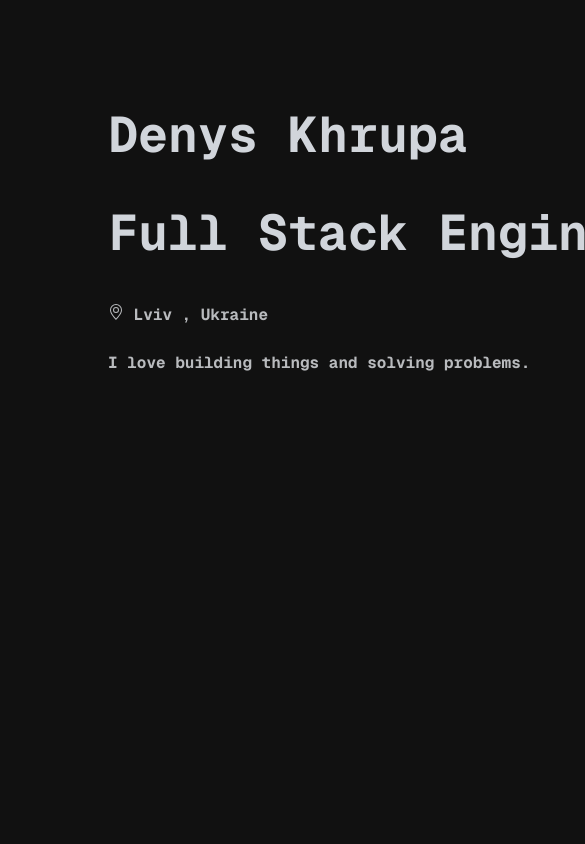
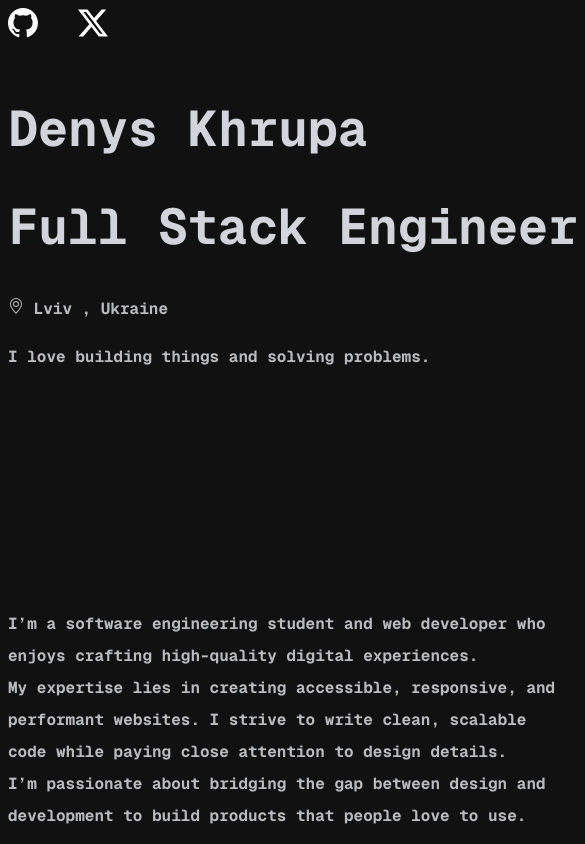
Before and after one commit to Denkhrp/best-portfolio-in-the-world, a plain HTML site: page index.html in a window 390 px wide. Shown: the top 844 px of the page, 585 px wide, since content can reach past the window. Drawn offline with nearby package versions, Linux system fonts and the light colour scheme.

Commit message:
Add files via upload

```diff
--- a/style.css
+++ b/style.css
@@ -54,3 +54,17 @@ h2{
 
 
 }
+@media (max-width: 1050px) {
+        .flex1 {
+            flex-direction: column; /* stack vertically */
+        }
+
+    /* Reorder elements */
+    .element1 { order: 1; }   /* Name */
+    .element2 { order: 2; }   /* Description */
+}
+@media (max-width: 700px) {
+    body{
+        padding: 0px;
+    }
+}
```
Also changed, not shown: index.html (+1 -0 lines).
